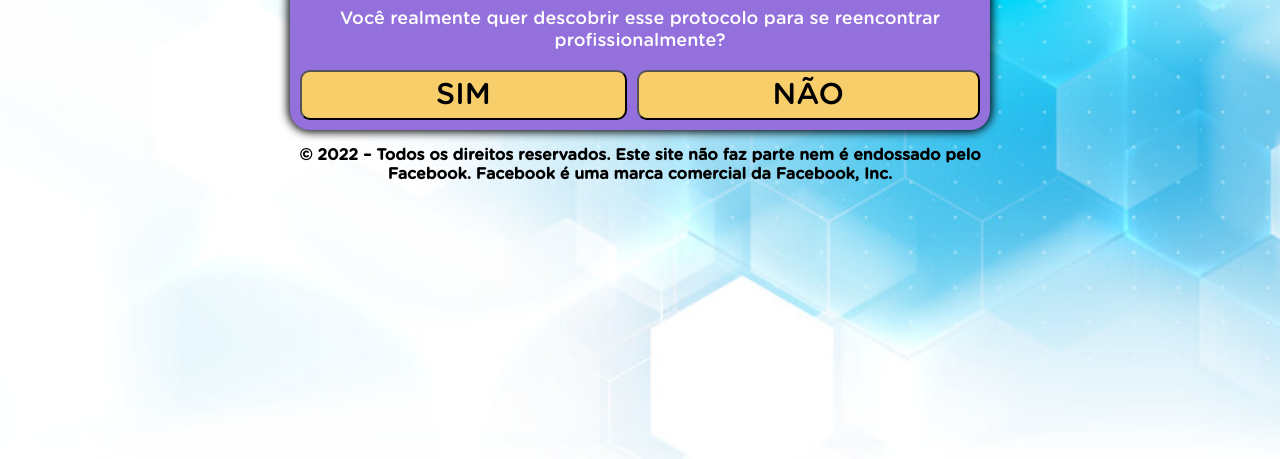
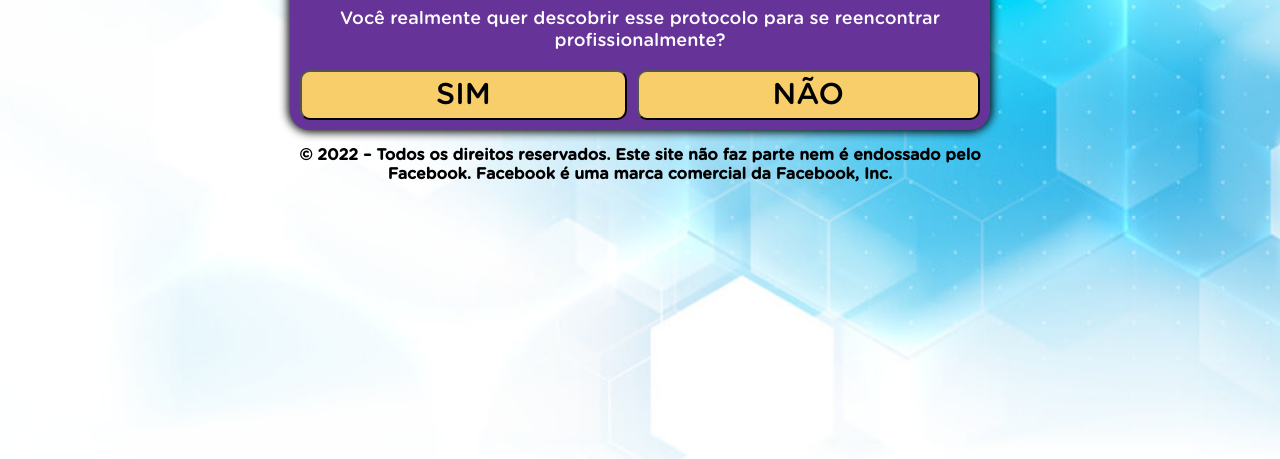
Before and after one commit to mrsantiagofc/caeeducado, a plain HTML site: page jp/index.html in a window 1280 px wide. Shown: the part 341-800 px from the top of the page. Drawn offline with Linux system fonts and the light colour scheme; files whose address does not match are found by name.

Commit message:
Add files via upload

```diff
--- a/jp/index.html
+++ b/jp/index.html
@@ -37,7 +37,7 @@
       max-width: 90%;
     }
     .black {
-      background-color: mediumpurple;
+      background-color: RebeccaPurple;
       padding: 10px;
       text-align: center;
       border-radius: 20px;
```
